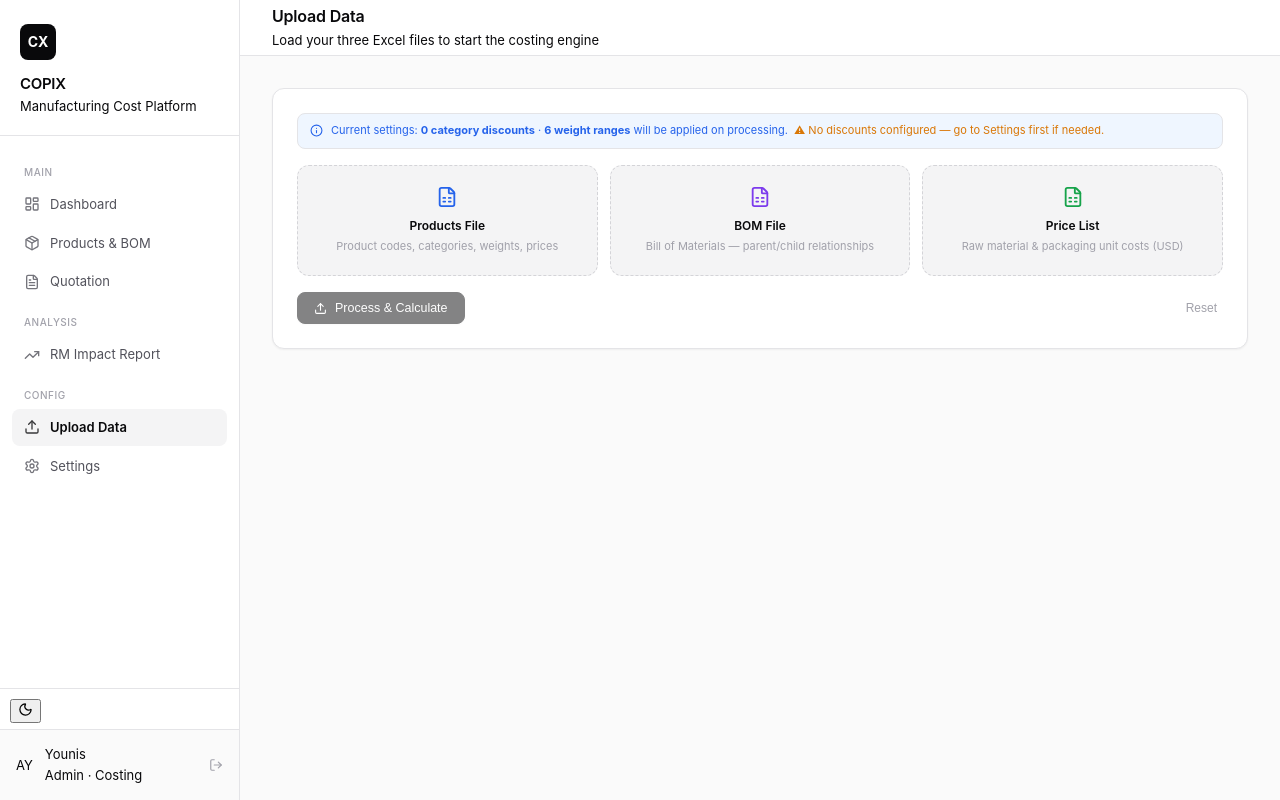
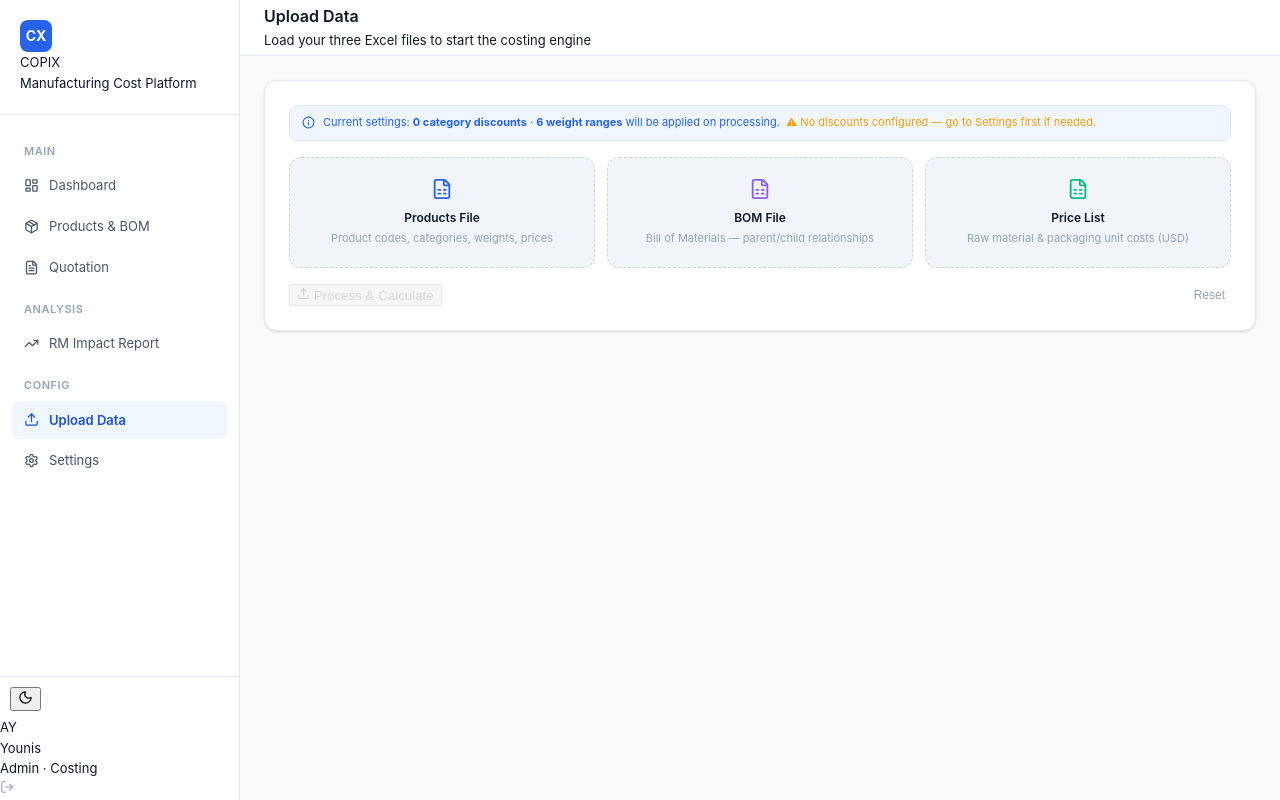
Before and after one commit to younis89675/copixv2, a Next.js app: page /upload in a window 1280 px wide. Built offline with nearby package versions, Linux system fonts and the light colour scheme; no server answers.

Commit message:
update UI

```diff
--- a/app/globals.css
+++ b/app/globals.css
@@ -2,78 +2,81 @@
 @tailwind components;
 @tailwind utilities;
 
-/* ── الـ Tokens بتحديث عصري احترافي ──────────────────────────────── */
+/* ── 🚀 MODERN VIBRANT SYSTEM TOKENS ─────────────────────────── */
 :root {
-  --bg:          #fafafa; /* خلفية فاتحة هادئة جداً على طريقة Vercel */
+  /* خلفية هادئة بلمسة رمادي خفيف جداً لبروز الكروت البيضاء */
+  --bg:          #f8fafc;
   --surface:     #ffffff;
-  --surface-2:   #f4f4f5; /* رمادي ناعم جداً للـ Hover والأسطح الثانوية */
-  --surface-3:   #e4e4e7;
-  --border:      #e4e4e7; /* حدود ناعمة وغير حادة بصرياً */
-  --border-2:    #d4d4d8;
+  --surface-2:   #f1f5f9;
+  --surface-3:   #e2e8f0;
+  --border:      #e2e8f0;
+  --border-2:    #cbd5e1;
 
-  /* نصوص بتباين مريح جداً لمنع إجهاد العين */
-  --text-1:      #09090b; /* أسود عميق للنصوص الأساسية */
-  --text-2:      #52525b; /* رمادي متوازن للنصوص الثانوية */
-  --text-3:      #a1a1aa;
+  /* نصوص واضحة وعالية التباين */
+  --text-1:      #0f172a; /* أسود احترافي داكن */
+  --text-2:      #475569; /* رمادي واضح للأرقام والنصوص الثانوية */
+  --text-3:      #94a3b8;
 
-  /* اللون الأزرق البراند (Modern Electric Blue) */
+  /* لون البراند الأزرق الحيوي */
   --accent:      #2563eb;
   --accent-bg:   #eff6ff;
   --accent-text: #1d4ed8;
 
-  /* ألوان الحالات (نجاح، تحذير، خطر) بنقاء أعلى */
-  --green:       #16a34a;
-  --green-bg:    #f0fdf4;
-  --green-mid:   #bbf7d0;
-  --amber:       #d97706;
-  --amber-bg:    #fffbe6;
-  --red:         #dc2626;
+  /* إعادة الألوان الحية والواضحة للمؤشرات (Vibrant Indicators) */
+  --green:       #10b981;
+  --green-bg:    #ecfdf5;
+  --green-mid:   #a7f3d0;
+
+  --amber:       #f59e0b;
+  --amber-bg:    #fffbeb;
+
+  --red:         #ef4444;
   --red-bg:      #fef2f2;
   --red-mid:     #fca5a5;
-  --purple:      #7c3aed;
+
+  --purple:      #8b5cf6;
   --purple-bg:   #f5f3ff;
 
-  /* ظلال ناعمة متعددة الطبقات تعطي عمقاً فخماً للكروت */
-  --shadow-sm:   0 1px 2px 0 rgba(0, 0, 0, 0.05);
-  --shadow-md:   0 4px 6px -1px rgba(0, 0, 0, 0.05), 0 2px 4px -1px rgba(0, 0, 0, 0.03);
-  --shadow-lg:   0 10px 15px -3px rgba(0, 0, 0, 0.04), 0 4px 6px -2px rgba(0, 0, 0, 0.02);
+  /* ظلال حقيقية وواضحة (Defined Shadows) لإعطاء عمق ممتاز للكروت */
+  --shadow-sm:   0 1px 3px 0 rgba(0, 0, 0, 0.1), 0 1px 2px -1px rgba(0, 0, 0, 0.1);
+  --shadow-md:   0 4px 6px -1px rgba(0, 0, 0, 0.08), 0 2px 4px -2px rgba(0, 0, 0, 0.08);
+  --shadow-lg:   0 10px 15px -3px rgba(0, 0, 0, 0.06), 0 4px 6px -4px rgba(0, 0, 0, 0.06);
 
-  --radius:      12px; /* حواف دائرية مدروسة تتماشى مع العصر */
+  --radius:      12px;
   --radius-sm:   8px;
-  --sidebar-w:   240px; /* زيادة عرض السايدبار قليلاً ليعطي فخامة ومساحة للنصوص */
+  --sidebar-w:   240px;
 }
 
+/* الوضع الليلي الفخم */
 .dark {
-  --bg:          #09090b;
-  --surface:     #18181b;
-  --surface-2:   #27272a;
-  --surface-3:   #3f3f46;
-  --border:      #27272a;
-  --border-2:    #3f3f46;
-  --text-1:      #f4f4f5;
-  --text-2:      #a1a1aa;
-  --text-3:      #71717a;
+  --bg:          #020617;
+  --surface:     #0f172a;
+  --surface-2:   #1e293b;
+  --surface-3:   #334155;
+  --border:      #1e293b;
+  --border-2:    #334155;
+  --text-1:      #f8fafc;
+  --text-2:      #94a3b8;
+  --text-3:      #64748b;
   --accent:      #3b82f6;
   --accent-bg:   #172554;
   --accent-text: #93c5fd;
-  --green:       #4ade80;
-  --green-bg:    #052e16;
-  --green-mid:   #14532d;
+  --green:       #34d399;
+  --green-bg:    #064e3b;
+  --green-mid:   #065f46;
   --amber:       #fbbf24;
-  --amber-bg:    #451a03;
+  --amber-bg:    #78350f;
   --red:         #f87171;
-  --red-bg:      #450a0a;
-  --red-mid:     #7f1d1d;
-  --purple:      #a78bfa;
-  --purple-bg:   #2e1065;
+  --red-bg:      #7f1d1d;
+  --red-mid:     #991b1b;
 }
 
-/* ── تحسينات عامة للهيكل ────────────────────────────────────────── */
+/* ── 🕹️ BASE STRUCTURE ──────────────────────────────────────── */
 *, *::before, *::after { box-sizing: border-box; }
 
 html, body {
   margin: 0; padding: 0;
-  font-family: 'Inter', -apple-system, BlinkMacSystemFont, 'Segoe UI', sans-serif;
+  font-family: 'Inter', -apple-system, BlinkMacSystemFont, sans-serif;
   font-size: 13px;
   line-height: 1.6;
   background: var(--bg);
@@ -81,19 +84,13 @@ html, body {
   -webkit-font-smoothing: antialiased;
 }
 
-/* سكرول بار مخفي وناعم لا يشوه التصميم */
 ::-webkit-scrollbar       { width: 6px; height: 6px; }
 ::-webkit-scrollbar-track { background: transparent; }
 ::-webkit-scrollbar-thumb { background: var(--surface-3); border-radius: 99px; }
-::-webkit-scrollbar-thumb:hover { background: var(--border-2); }
 
-.app-shell {
-  display: flex;
-  height: 100vh;
-  overflow: hidden;
-}
+.app-shell { display: flex; height: 100vh; overflow: hidden; }
 
-/* ── السايدبار الأنيق والمريح ───────────────────────────────────── */
+/* ── 🖥️ SIDEBAR ─────────────────────────────────────────────── */
 .sidebar {
   width: var(--sidebar-w);
   flex-shrink: 0;
@@ -102,144 +99,102 @@ html, body {
   display: flex;
   flex-direction: column;
   height: 100vh;
-  position: sticky;
-  top: 0;
-  z-index: 40;
 }
 .sidebar-logo {
-  padding: 24px 20px 18px; /* مساحة أكبر للتنفس */
+  padding: 20px;
   border-bottom: 1px solid var(--border);
 }
 .logo-mark {
-  width: 36px; height: 36px;
-  background: var(--text-1); /* أسود ملكي يعطي طابع الـ Premium للبراند */
+  width: 32px; height: 32px;
+  background: var(--accent);
   border-radius: var(--radius-sm);
   display: flex; align-items: center; justify-content: center;
-  color: var(--surface); font-weight: 700; font-size: 14px;
-}
-.logo-title {
-  margin-top: 12px;
-  font-size: 15px; font-weight: 600;
-  color: var(--text-1); letter-spacing: -0.3px;
+  color: #fff; font-weight: 700; font-size: 14px;
 }
 .sidebar-nav { flex: 1; padding: 16px 12px; overflow-y: auto; }
 .nav-group-label {
-  font-size: 10px; font-weight: 500; letter-spacing: .05em;
-  color: var(--text-3); text-transform: uppercase;
-  padding: 12px 12px 6px;
+  font-size: 11px; font-weight: 600; text-transform: uppercase;
+  color: var(--text-3); padding: 12px 12px 6px; letter-spacing: 0.05em;
 }
 .nav-link {
   display: flex; align-items: center; gap: 10px;
-  padding: 8px 12px; border-radius: var(--radius-sm);
-  font-size: 13px; color: var(--text-2);
-  cursor: pointer; text-decoration: none;
-  transition: all 0.15s ease;
-  margin-bottom: 2px;
+  padding: 9px 12px; border-radius: var(--radius-sm);
+  font-size: 13px; color: var(--text-2); text-decoration: none;
+  transition: all 0.15s ease; margin-bottom: 2px;
 }
 .nav-link:hover { background: var(--surface-2); color: var(--text-1); }
 .nav-link.active {
-  background: var(--surface-2); /* تداخل هادئ وراقي بدلاً من الفاقع */
-  color: var(--text-1);
+  background: var(--accent-bg);
+  color: var(--accent-text);
   font-weight: 600;
 }
-.nav-link svg { width: 16px; height: 16px; opacity: 0.8; }
 
-.sidebar-footer {
-  padding: 14px 16px;
-  border-top: 1px solid var(--border);
-  display: flex; align-items: center; gap: 12px;
-  background: var(--bg);
-}
-
-/* ── منطقة العمل العلوية والصفحات ───────────────────────────────── */
-.main-area { flex: 1; overflow: auto; min-width: 0; display: flex; flex-direction: column; }
+/* ── 🏛️ MAIN APP BODY ────────────────────────────────────────── */
+.main-area { flex: 1; overflow: auto; display: flex; flex-direction: column; }
 
 .topbar {
-  height: 56px;
-  background: var(--surface);
+  height: 56px; background: var(--surface);
   border-bottom: 1px solid var(--border);
-  display: flex; align-items: center;
-  padding: 0 32px; gap: 16px;
+  display: flex; align-items: center; padding: 0 24px;
   position: sticky; top: 0; z-index: 30;
-  flex-shrink: 0;
 }
-.topbar-title { font-size: 16px; font-weight: 600; color: var(--text-1); letter-spacing: -0.2px; }
+.topbar-title { font-size: 16px; font-weight: 600; color: var(--text-1); }
 
-.page-body { padding: 32px; flex: 1; overflow: auto; } /* بايدنج ممتاز يعطي طابع فخم للمحتوى */
+.page-body { padding: 24px; flex: 1; }
 
-/* ── الكروت بلمسة الـ Soft Shadow وعمق مريح ─────────────────────── */
+/* ── 🎴 VIBRANT CARDS WITH DEPTH ──────────────────────────────── */
 .card {
   background: var(--surface);
   border: 1px solid var(--border);
   border-radius: var(--radius);
   padding: 24px;
   box-shadow: var(--shadow-sm);
-  transition: box-shadow 0.2s ease, border-color 0.2s ease;
+  transition: transform 0.15s ease, box-shadow 0.15s ease;
 }
 .card:hover {
   box-shadow: var(--shadow-md);
-  border-color: var(--border-2);
+  transform: translateY(-1px);
 }
 
-/* كروت الـ KPI الحيوية */
+/* كروت الـ KPI الحيوية الملونة بدقة */
 .kpi-card {
   background: var(--surface);
   border: 1px solid var(--border);
   border-radius: var(--radius);
-  padding: 20px 24px;
-  box-shadow: var(--shadow-sm);
-  display: flex;
-  flex-direction: column;
-  justify-content: space-between;
-}
-.kpi-val { font-size: 26px; font-weight: 700; color: var(--text-1); letter-spacing: -0.75px; }
-.kpi-label { font-size: 12px; font-weight: 500; color: var(--text-2); }
-
-/* ── الأزرار الحديثة والمسطحة الأنيقة ────────────────────────────── */
-.btn {
-  display: inline-flex; align-items: center; justify-content: center; gap: 8px;
-  padding: 8px 16px; border-radius: var(--radius-sm);
-  font-size: 12.5px; font-weight: 500; cursor: pointer;
-  border: 1px solid transparent; transition: all 0.15s ease;
+  padding: 20px;
   box-shadow: var(--shadow-sm);
 }
-.btn-primary { background: var(--text-1); color: var(--surface); border-color: var(--text-1); }
-.btn-primary:hover { opacity: 0.9; box-shadow: var(--shadow-md); }
-.btn-ghost {
-  background: var(--surface); color: var(--text-2);
-  border-color: var(--border);
-}
-.btn-ghost:hover { background: var(--surface-2); color: var(--text-1); border-color: var(--border-2); }
+.kpi-val { font-size: 24px; font-weight: 700; color: var(--text-1); letter-spacing: -0.5px; }
+.kpi-label { font-size: 12px; font-weight: 500; color: var(--text-2); margin-bottom: 4px; }
 
-/* ── الجداول الاحترافية المريحة للبيانات الضخمة ────────────────── */
-.table { width: 100%; border-collapse: collapse; font-size: 12.5px; }
+/* ── 📊 HIGH CONTRAST TABLES ──────────────────────────────────── */
+.table { width: 100%; border-collapse: collapse; }
 .table th {
   background: var(--surface-2);
   color: var(--text-2);
-  font-size: 11px; font-weight: 600; letter-spacing: .03em;
-  padding: 12px 16px;
-  border-bottom: 1px solid var(--border-2);
+  font-size: 11px; font-weight: 600;
+  padding: 12px 16px; border-bottom: 1px solid var(--border-2);
   text-align: left;
 }
 .table td {
-  padding: 12px 16px; /* مسافة أوسع قليلاً مريحة جداً للقراءة والـ Costing */
-  border-bottom: 1px solid var(--border);
+  padding: 12px 16px; border-bottom: 1px solid var(--border);
   color: var(--text-1);
-  transition: background 0.1s ease;
 }
-.table tbody tr:hover td { background: #fafafa; } /* تمييز ناعم للسطر بالكامل */
-.table .num { font-variant-numeric: tabular-nums; font-family: ui-monospace, monospace; font-weight: 500; }
+.table tbody tr:hover td { background: var(--surface-2); } /* تمييز حقيقي عند التمرير */
+.table .num { font-variant-numeric: tabular-nums; font-family: monospace; font-weight: 500; }
 
-/* ── الحالات والألوان ───────────────────────────────────────────── */
+/* ── 🏷️ BADGES & STATUSES ────────────────────────────────────── */
 .badge {
   display: inline-flex; align-items: center; gap: 6px;
-  padding: 4px 10px; border-radius: 6px; font-size: 11.5px; font-weight: 500;
+  padding: 4px 12px; border-radius: 9999px; font-size: 11.5px; font-weight: 600;
 }
-.divider { height: 1px; background: var(--border); margin: 24px 0; }
+.badge-success { background: var(--green-bg); color: var(--green); border: 1px solid var(--green-mid); }
+.badge-danger { background: var(--red-bg); color: var(--red); border: 1px solid var(--red-mid); }
 
-/* ── الطباعة ───────────────────────────────────────────────────── */
+.divider { height: 1px; background: var(--border); margin: 20px 0; }
+
 @media print {
   .sidebar, .topbar, .no-print { display: none !important; }
-  body { background: white; color: black; font-size: 11px; }
-  .card { box-shadow: none; border: 1px solid #e4e4e7; }
+  body { background: white; color: black; }
+  .card { box-shadow: none; border: 1px solid #cbd5e1; }
 }
```
